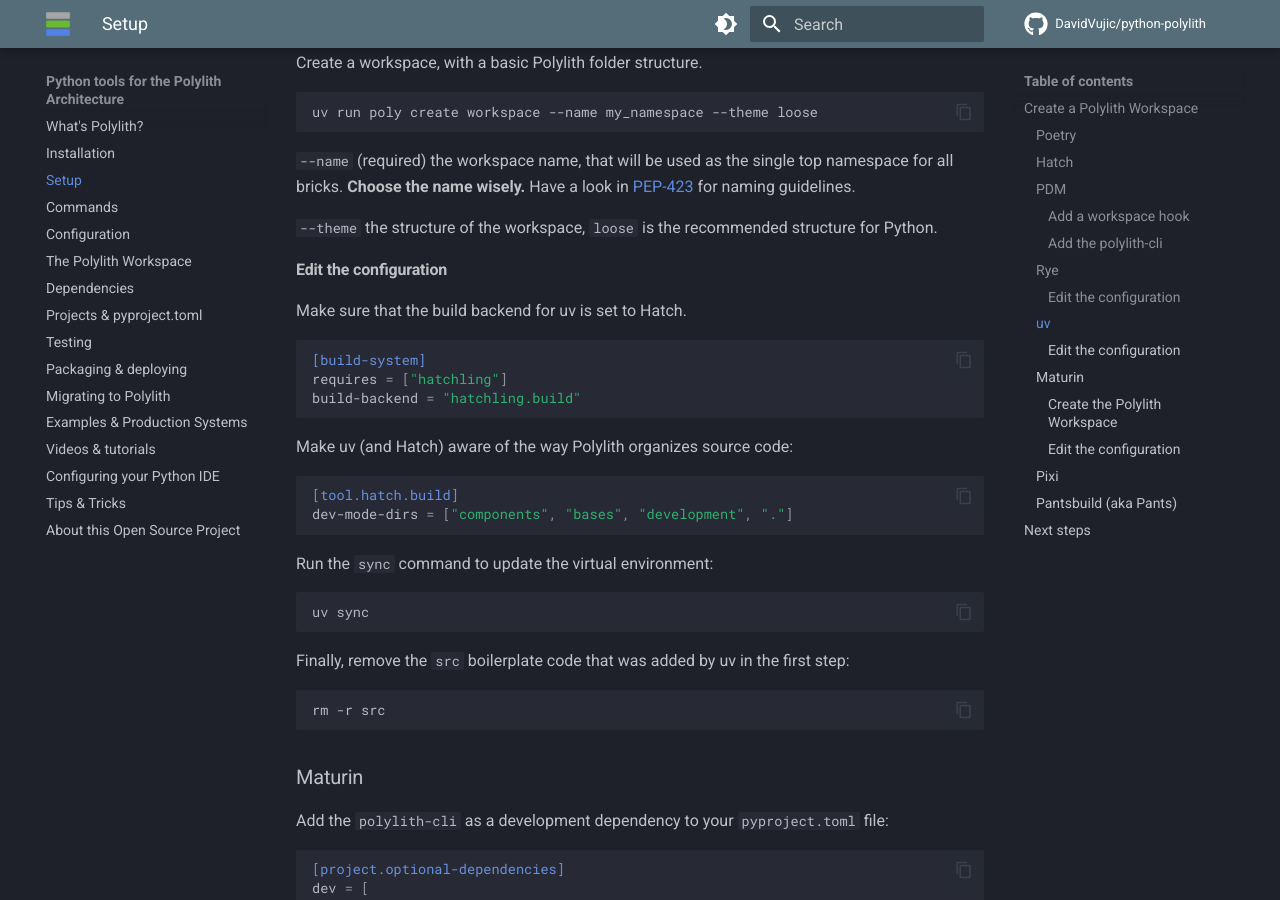
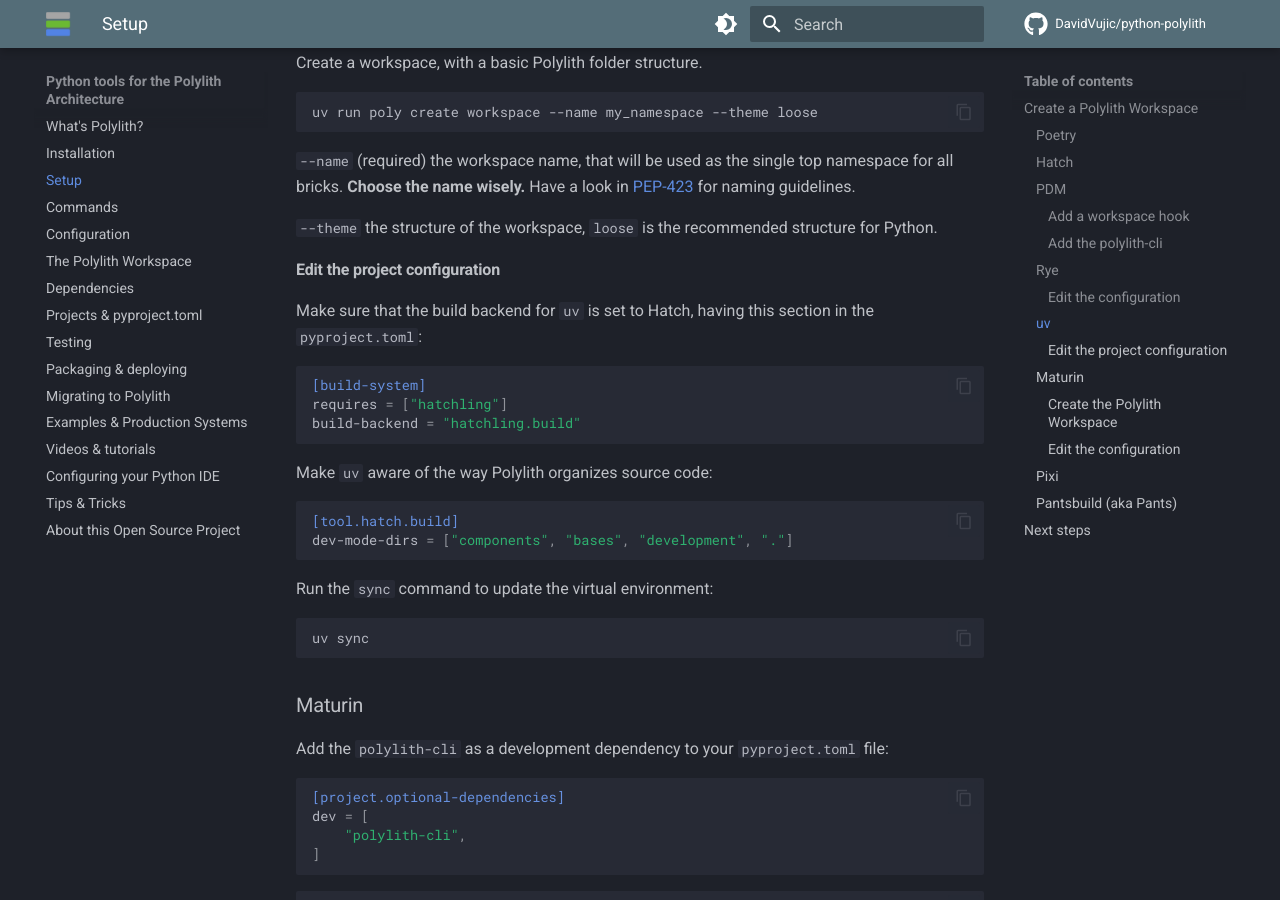
Before and after one commit to DavidVujic/python-polylith-docs, an MkDocs documentation site: the page built from docs/setup.md, in a window 1280 px wide and 900 px high, scrolled down 3782 px. Built offline with MkDocs 1.6.1 and Material for MkDocs 9.7.7, drawn with Linux system fonts in a browser that asks for light colours; comment, search, counter and statistics services are not loaded.

Commit message:
docs: uv setup updates (#19)

````diff
--- a/docs/setup.md
+++ b/docs/setup.md
@@ -192,8 +192,8 @@
 
 `--theme` the structure of the workspace, `loose` is the recommended structure for Python.
 
-#### Edit the configuration
-Make sure that the build backend for uv is set to Hatch.
+#### Edit the project configuration
+Make sure that the build backend for `uv` is set to Hatch, having this section in the `pyproject.toml`:
 
 ``` toml
 [build-system]
@@ -201,7 +201,7 @@
 build-backend = "hatchling.build"
 ```
 
-Make uv (and Hatch) aware of the way Polylith organizes source code:
+Make `uv` aware of the way Polylith organizes source code:
 ``` toml
 [tool.hatch.build]
 dev-mode-dirs = ["components", "bases", "development", "."]
@@ -213,10 +213,6 @@
 uv sync
 ```
 
-Finally, remove the `src` boilerplate code that was added by uv in the first step:
-``` shell
-rm -r src
-```
 
 ### Maturin
 Add the `polylith-cli` as a development dependency to your `pyproject.toml` file:
````
